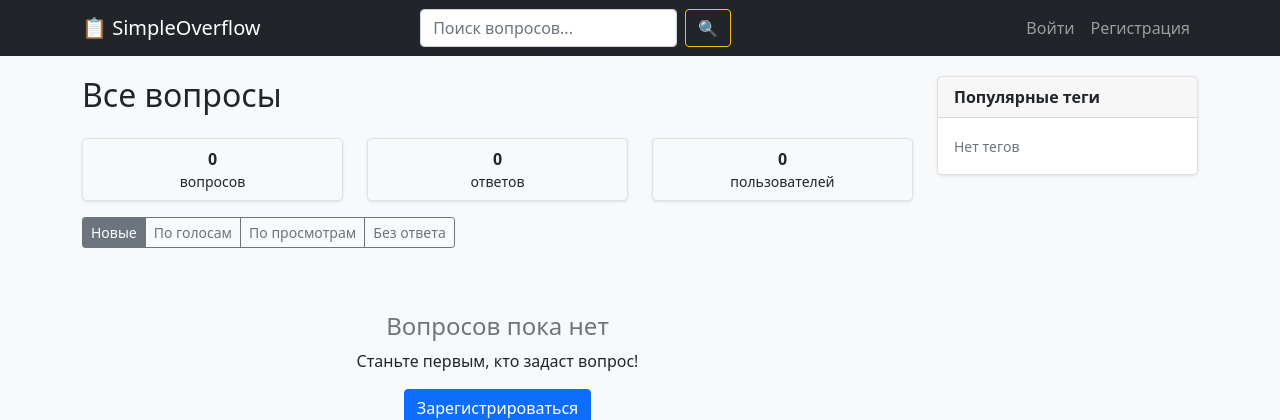
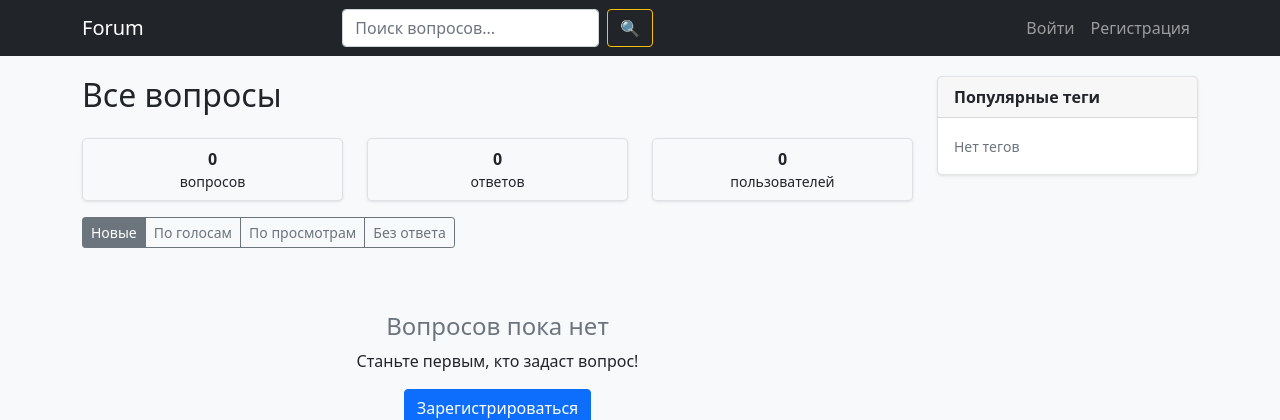
Before and after one commit to Mrkasatka2011w/Flask, a Flask app: page / in a window 1280 px wide. Shown: the top 420 px of the page. Run offline with Flask 3, Linux system fonts and the light colour scheme; data that the repository does not hold is empty.

Commit message:
Веб-приложение

```diff
--- a/forum/app.py
+++ b/forum/app.py
@@ -16,7 +16,6 @@ login_manager.init_app(app)
 login_manager.login_view = 'login'
 
 
-# ============ МОДЕЛИ ============
 class User(UserMixin, db.Model):
     __tablename__ = 'user'
     id = db.Column(db.Integer, primary_key=True)
@@ -26,8 +25,6 @@ class User(UserMixin, db.Model):
     reputation = db.Column(db.Integer, default=0)
     created_at = db.Column(db.DateTime, default=datetime.utcnow)
 
-    # ИСПРАВЛЕНО: изменил lazy='dynamic' на lazy='select'
-    # чтобы избежать проблем с len() в шаблонах
     questions = db.relationship('Question', backref='author', lazy=True)
     answers = db.relationship('Answer', backref='author', lazy=True)
 
@@ -79,7 +76,6 @@ def load_user(user_id):
     return User.query.get(int(user_id))
 
 
-# ============ МАРШРУТЫ ============
 @app.route('/')
 def index():
     sort = request.args.get('sort', 'newest')
@@ -249,7 +245,6 @@ def question(question_id):
     question.views += 1
     db.session.commit()
 
-    # ИСПРАВЛЕНО: получаем ответы как список
     answers = Answer.query.filter_by(question_id=question.id) \
         .order_by(Answer.is_accepted.desc(), Answer.votes.desc()) \
         .all()
@@ -436,20 +431,17 @@ def accept(answer_id):
 
 @app.route('/user/<username>')
 def user_profile(username):
-    """Профиль пользователя"""
     user = User.query.filter_by(username=username).first()
     if not user:
         flash('Пользователь не найден', 'error')
         return redirect(url_for('index'))
 
-    # ИСПРАВЛЕНО: получаем вопросы и ответы как списки
     questions = Question.query.filter_by(user_id=user.id) \
         .order_by(Question.created_at.desc()).all()
 
     answers = Answer.query.filter_by(user_id=user.id) \
         .order_by(Answer.created_at.desc()).all()
 
-    # Передаем количество отдельно
     return render_template('user.html',
                            user=user,
                            questions=questions,
@@ -458,7 +450,6 @@ def user_profile(username):
                            answers_count=len(answers))
 
 
-# ============ ЗАПУСК ============
 if __name__ == '__main__':
     with app.app_context():
         db.create_all()
--- a/forum/templates/base.html
+++ b/forum/templates/base.html
@@ -11,14 +11,13 @@
 <body>
     <nav class="navbar navbar-expand-lg navbar-dark bg-dark">
         <div class="container">
-            <a class="navbar-brand" href="{{ url_for('index') }}">📋 SimpleOverflow</a>
+            <a class="navbar-brand" href="{{ url_for('index') }}">Forum</a>
 
             <button class="navbar-toggler" type="button" data-bs-toggle="collapse" data-bs-target="#navbarNav">
                 <span class="navbar-toggler-icon"></span>
             </button>
 
             <div class="collapse navbar-collapse" id="navbarNav">
-                <!-- Поиск -->
                 <form class="d-flex mx-auto" action="{{ url_for('index') }}" method="GET">
                     <input class="form-control me-2" type="search" name="q"
                            placeholder="Поиск вопросов..." value="{{ search|default('') }}">
--- a/forum/templates/index.html
+++ b/forum/templates/index.html
@@ -10,7 +10,6 @@
             {% endif %}
         </div>
 
-        <!-- Статистика -->
         <div class="row text-center mb-3">
             <div class="col-4">
                 <div class="card bg-light py-2">
@@ -32,7 +31,6 @@
             </div>
         </div>
 
-        <!-- Сортировка -->
         <div class="btn-group mb-3">
             <a href="?sort=newest" class="btn btn-sm btn-outline-secondary {{ 'active' if sort == 'newest' }}">Новые</a>
             <a href="?sort=votes" class="btn btn-sm btn-outline-secondary {{ 'active' if sort == 'votes' }}">По голосам</a>
@@ -40,7 +38,6 @@
             <a href="?sort=unanswered" class="btn btn-sm btn-outline-secondary {{ 'active' if sort == 'unanswered' }}">Без ответа</a>
         </div>
 
-        <!-- Список вопросов -->
         {% if questions %}
             {% for q in questions %}
             <div class="card mb-3">
@@ -98,7 +95,6 @@
         {% endif %}
     </div>
 
-        <!-- Боковая панель -->
     <div class="col-md-3">
         <div class="card">
             <div class="card-header">
--- a/forum/templates/question.html
+++ b/forum/templates/question.html
@@ -3,7 +3,6 @@
 {% block content %}
 <div class="row">
     <div class="col-md-9">
-        <!-- Вопрос -->
         <div class="card mb-4">
             <div class="card-body">
                 <h3>{{ question.title }}</h3>
@@ -50,8 +49,6 @@
             </div>
         </div>
 
-        <!-- Ответы -->
-        <!-- ИСПРАВЛЕНО: используем answers|length вместо answers.count() -->
         <h4>{{ answers|length }} ответ(ов)</h4>
 
         {% if answers %}
@@ -107,7 +104,6 @@
             </div>
         {% endif %}
 
-        <!-- Форма ответа -->
         {% if current_user.is_authenticated %}
         <div class="card mt-4">
             <div class="card-header">
--- a/forum/templates/user.html
+++ b/forum/templates/user.html
@@ -58,7 +58,6 @@
             </div>
         {% endif %}
 
-        <!-- Ответы пользователя -->
         <h4 class="mt-4">Ответы ({{ answers_count }})</h4>
         {% if answers %}
             {% for a in answers %}
```
